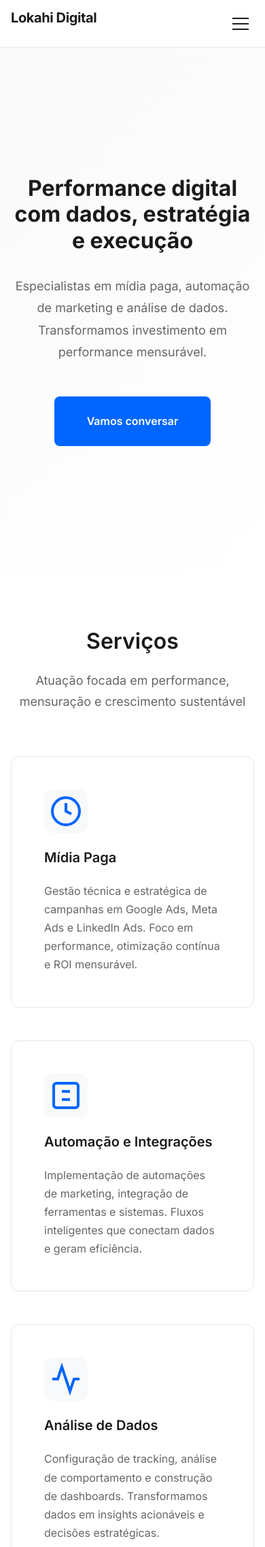
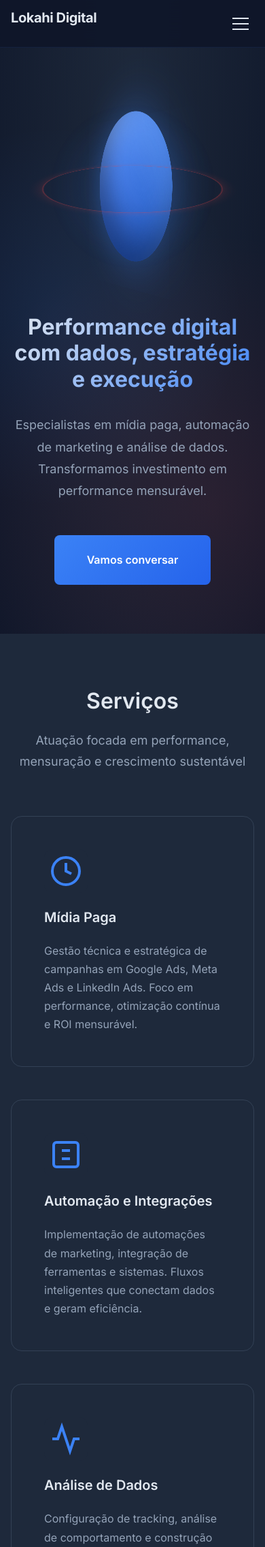
Before and after one commit to igormaiamesquita/lokahi-theme-wp, a WordPress theme: template front-page.php in a window 390 px wide. Shown: the top 2275 px of the page at 68% size. Run offline with PHP 8.4 and a stand-in for WordPress, Linux system fonts and the light colour scheme; the site name, menu and one post (Sample post) are stand-ins, and other content is empty; some libraries are stand-ins or nearby versions.

Commit message:
Redesign: Tema dark elegante com planeta terra animado
Transformação visual completa do tema para design dark moderno:

DESIGN:
- Paleta neutra escura com destaques em azul (#3B82F6) e vermelho (#EF4444)
- Background dark (#0F172A) com gradientes sutis
- Texto em tons claros (#E2E8F0) para contraste
- Sombras e glows profissionais

HERO SECTION:
- Layout em grid 2 colunas (conteúdo + visual)
- Planeta terra 3D animado com:
  * Rotação contínua (20s)
  * Superfície animada (30s)
  * Glow pulsante (4s)
  * Anel orbital estilizado
  * Sombras e efeitos de luz
- Título com gradiente de texto
- Background com radial gradients

COMPONENTES:
- Cards de serviço com:
  * Borda superior animada (gradient)
  * Hover com glow azul
  * Background gradient sutil
- Botões com gradientes animados
- Hover states sofisticados
- Transições suaves

RESPONSIVO:
- Mobile: planeta acima do texto
- Tamanhos adaptáveis do planeta
- Layout single-column em tablets/mobile

MELHORIAS:
- Border radius aumentado (16px)
- Box shadows mais profundas
- CSS Variables para gradientes
- Animações CSS puras (performance)

```diff
--- a/front-page.php
+++ b/front-page.php
@@ -28,6 +28,15 @@ get_header();
 				</p>
 				<div class="hero-cta">
 					<a href="#contato" class="btn btn-primary">Vamos conversar</a>
+				</div>
+			</div>
+
+			<!-- Hero Visual - Animated Planet -->
+			<div class="hero-visual">
+				<div class="planet-container">
+					<div class="planet-glow"></div>
+					<div class="planet"></div>
+					<div class="planet-ring"></div>
 				</div>
 			</div>
 		</div>
--- a/style.css
+++ b/style.css
@@ -39,15 +39,22 @@ Tema desenvolvido com foco em performance, design limpo e experiência profissio
 # CSS Variables
 --------------------------------------------------------------*/
 :root {
-	/* Colors */
-	--color-primary: #0066FF;
-	--color-primary-dark: #0052CC;
-	--color-text: #1A1A1A;
-	--color-text-light: #666666;
-	--color-bg: #FFFFFF;
-	--color-bg-alt: #F8F9FA;
-	--color-border: #E5E7EB;
-	--color-accent: #0066FF;
+	/* Colors - Paleta Neutra com Destaques */
+	--color-primary: #3B82F6;
+	--color-primary-dark: #2563EB;
+	--color-secondary: #EF4444;
+	--color-secondary-dark: #DC2626;
+	--color-dark: #0F172A;
+	--color-dark-alt: #1E293B;
+	--color-text: #E2E8F0;
+	--color-text-light: #94A3B8;
+	--color-text-muted: #64748B;
+	--color-bg: #0F172A;
+	--color-bg-alt: #1E293B;
+	--color-bg-card: #1E293B;
+	--color-border: #334155;
+	--color-accent: #3B82F6;
+	--color-accent-alt: #EF4444;
 
 	/* Typography */
 	--font-family: 'Inter', -apple-system, BlinkMacSystemFont, 'Segoe UI', sans-serif;
@@ -76,9 +83,17 @@ Tema desenvolvido com foco em performance, design limpo e experiência profissio
 
 	/* Effects */
 	--transition: all 0.3s cubic-bezier(0.4, 0, 0.2, 1);
-	--shadow-sm: 0 1px 2px 0 rgba(0, 0, 0, 0.05);
-	--shadow-md: 0 4px 6px -1px rgba(0, 0, 0, 0.1);
-	--shadow-lg: 0 10px 15px -3px rgba(0, 0, 0, 0.1);
+	--shadow-sm: 0 1px 2px 0 rgba(0, 0, 0, 0.3);
+	--shadow-md: 0 4px 6px -1px rgba(0, 0, 0, 0.4);
+	--shadow-lg: 0 20px 25px -5px rgba(0, 0, 0, 0.5);
+	--shadow-glow-blue: 0 0 30px rgba(59, 130, 246, 0.3);
+	--shadow-glow-red: 0 0 30px rgba(239, 68, 68, 0.3);
+
+	/* Gradients */
+	--gradient-primary: linear-gradient(135deg, #3B82F6 0%, #2563EB 100%);
+	--gradient-secondary: linear-gradient(135deg, #EF4444 0%, #DC2626 100%);
+	--gradient-dark: linear-gradient(135deg, #0F172A 0%, #1E293B 100%);
+	--gradient-hero: radial-gradient(ellipse at top, #1E293B 0%, #0F172A 100%);
 }
 
 /*--------------------------------------------------------------
@@ -194,15 +209,17 @@ p {
 	left: 0;
 	right: 0;
 	height: var(--header-height);
-	background-color: rgba(255, 255, 255, 0.95);
-	backdrop-filter: blur(10px);
-	border-bottom: 1px solid var(--color-border);
+	background-color: rgba(15, 23, 42, 0.95);
+	backdrop-filter: blur(20px);
+	border-bottom: 1px solid rgba(59, 130, 246, 0.1);
 	z-index: 1000;
 	transition: var(--transition);
 }
 
 .site-header.scrolled {
-	box-shadow: var(--shadow-md);
+	background-color: rgba(15, 23, 42, 0.98);
+	box-shadow: 0 4px 20px rgba(0, 0, 0, 0.5);
+	border-bottom-color: rgba(59, 130, 246, 0.2);
 }
 
 .header-container {
@@ -279,29 +296,57 @@ p {
 	display: flex;
 	align-items: center;
 	justify-content: center;
-	background: linear-gradient(135deg, #F8F9FA 0%, #FFFFFF 100%);
+	background: var(--gradient-hero);
 	padding-top: var(--header-height);
+	position: relative;
+	overflow: hidden;
+}
+
+.hero-section::before {
+	content: '';
+	position: absolute;
+	top: 0;
+	left: 0;
+	right: 0;
+	bottom: 0;
+	background-image:
+		radial-gradient(circle at 20% 50%, rgba(59, 130, 246, 0.1) 0%, transparent 50%),
+		radial-gradient(circle at 80% 80%, rgba(239, 68, 68, 0.1) 0%, transparent 50%);
+	pointer-events: none;
 }
 
 .hero-container {
 	max-width: var(--container-max);
 	margin: 0 auto;
 	padding: var(--spacing-3xl) var(--container-padding);
-	text-align: center;
+	position: relative;
+	z-index: 1;
+	display: grid;
+	grid-template-columns: 1fr 1fr;
+	gap: var(--spacing-3xl);
+	align-items: center;
+}
+
+.hero-content {
+	text-align: left;
 }
 
 .hero-title {
-	max-width: 900px;
-	margin: 0 auto var(--spacing-lg);
+	max-width: 600px;
+	margin-bottom: var(--spacing-lg);
 	opacity: 0;
 	transform: translateY(30px);
+	background: linear-gradient(135deg, var(--color-text) 0%, var(--color-primary) 100%);
+	-webkit-background-clip: text;
+	-webkit-text-fill-color: transparent;
+	background-clip: text;
 }
 
 .hero-subtitle {
 	font-size: var(--font-size-lg);
 	color: var(--color-text-light);
-	max-width: 700px;
-	margin: 0 auto var(--spacing-xl);
+	max-width: 550px;
+	margin-bottom: var(--spacing-xl);
 	line-height: 1.8;
 	opacity: 0;
 	transform: translateY(30px);
@@ -312,12 +357,109 @@ p {
 	transform: translateY(30px);
 }
 
+/* Hero Visual - Planet Earth */
+.hero-visual {
+	position: relative;
+	display: flex;
+	align-items: center;
+	justify-content: center;
+	height: 500px;
+}
+
+.planet-container {
+	position: relative;
+	width: 400px;
+	height: 400px;
+	perspective: 1000px;
+}
+
+.planet {
+	position: absolute;
+	width: 100%;
+	height: 100%;
+	border-radius: 50%;
+	background: var(--gradient-primary);
+	box-shadow:
+		inset -30px -30px 60px rgba(0, 0, 0, 0.4),
+		inset 30px 30px 60px rgba(255, 255, 255, 0.1),
+		0 0 80px rgba(59, 130, 246, 0.4);
+	animation: planetRotate 20s linear infinite;
+	overflow: hidden;
+}
+
+.planet::before {
+	content: '';
+	position: absolute;
+	top: -50%;
+	left: -50%;
+	width: 200%;
+	height: 200%;
+	background-image:
+		radial-gradient(circle at 30% 30%, rgba(255, 255, 255, 0.2) 0%, transparent 50%),
+		radial-gradient(circle at 70% 70%, rgba(0, 0, 0, 0.2) 0%, transparent 50%);
+	animation: planetSurface 30s linear infinite;
+}
+
+.planet-ring {
+	position: absolute;
+	width: 120%;
+	height: 120%;
+	top: 50%;
+	left: 50%;
+	transform: translate(-50%, -50%) rotateX(75deg);
+	border: 2px solid rgba(239, 68, 68, 0.3);
+	border-radius: 50%;
+	box-shadow: 0 0 20px rgba(239, 68, 68, 0.2);
+}
+
+.planet-glow {
+	position: absolute;
+	width: 110%;
+	height: 110%;
+	top: 50%;
+	left: 50%;
+	transform: translate(-50%, -50%);
+	border-radius: 50%;
+	background: radial-gradient(circle, rgba(59, 130, 246, 0.2) 0%, transparent 70%);
+	animation: planetPulse 4s ease-in-out infinite;
+}
+
+@keyframes planetRotate {
+	0% {
+		transform: rotateY(0deg);
+	}
+	100% {
+		transform: rotateY(360deg);
+	}
+}
+
+@keyframes planetSurface {
+	0% {
+		transform: rotate(0deg);
+	}
+	100% {
+		transform: rotate(360deg);
+	}
+}
+
+@keyframes planetPulse {
+	0%, 100% {
+		opacity: 0.5;
+		transform: translate(-50%, -50%) scale(1);
+	}
+	50% {
+		opacity: 0.8;
+		transform: translate(-50%, -50%) scale(1.05);
+	}
+}
+
 /*--------------------------------------------------------------
 # Services Section
 --------------------------------------------------------------*/
 .services-section {
 	padding: var(--spacing-4xl) var(--container-padding);
-	background-color: var(--color-bg);
+	background-color: var(--color-bg-alt);
+	position: relative;
 }
 
 .services-container {
@@ -349,18 +491,38 @@ p {
 
 .service-card {
 	padding: var(--spacing-xl);
-	background-color: var(--color-bg);
+	background: var(--color-bg-card);
 	border: 1px solid var(--color-border);
-	border-radius: 12px;
+	border-radius: 16px;
 	transition: var(--transition);
 	opacity: 0;
 	transform: translateY(30px);
+	position: relative;
+	overflow: hidden;
+}
+
+.service-card::before {
+	content: '';
+	position: absolute;
+	top: 0;
+	left: 0;
+	right: 0;
+	height: 4px;
+	background: var(--gradient-primary);
+	transform: scaleX(0);
+	transform-origin: left;
+	transition: var(--transition);
+}
+
+.service-card:hover::before {
+	transform: scaleX(1);
 }
 
 .service-card:hover {
 	border-color: var(--color-primary);
-	box-shadow: var(--shadow-lg);
-	transform: translateY(-4px);
+	box-shadow: var(--shadow-glow-blue);
+	transform: translateY(-8px);
+	background: linear-gradient(135deg, var(--color-bg-card) 0%, rgba(59, 130, 246, 0.05) 100%);
 }
 
 .service-icon {
@@ -648,14 +844,33 @@ p {
 }
 
 .btn-primary {
-	background-color: var(--color-primary);
+	background: var(--gradient-primary);
 	color: white;
+	position: relative;
+	overflow: hidden;
+	z-index: 1;
+}
+
+.btn-primary::before {
+	content: '';
+	position: absolute;
+	top: 0;
+	left: 0;
+	width: 100%;
+	height: 100%;
+	background: var(--gradient-secondary);
+	opacity: 0;
+	transition: var(--transition);
+	z-index: -1;
+}
+
+.btn-primary:hover::before {
+	opacity: 1;
 }
 
 .btn-primary:hover {
-	background-color: var(--color-primary-dark);
-	transform: translateY(-2px);
-	box-shadow: var(--shadow-lg);
+	transform: translateY(-4px);
+	box-shadow: var(--shadow-glow-blue);
 }
 
 /*--------------------------------------------------------------
@@ -681,7 +896,7 @@ p {
 		top: var(--header-height);
 		left: 0;
 		right: 0;
-		background-color: white;
+		background-color: var(--color-bg-alt);
 		box-shadow: var(--shadow-md);
 		max-height: 0;
 		overflow: hidden;
@@ -734,6 +949,36 @@ p {
 	.contact-button {
 		min-width: 100%;
 	}
+
+	/* Hero responsive */
+	.hero-container {
+		grid-template-columns: 1fr;
+		gap: var(--spacing-xl);
+		text-align: center;
+	}
+
+	.hero-content {
+		text-align: center;
+		order: 2;
+	}
+
+	.hero-title {
+		max-width: 100%;
+	}
+
+	.hero-subtitle {
+		max-width: 100%;
+	}
+
+	.hero-visual {
+		order: 1;
+		height: 350px;
+	}
+
+	.planet-container {
+		width: 280px;
+		height: 280px;
+	}
 }
 
 @media screen and (max-width: 480px) {
@@ -745,4 +990,13 @@ p {
 	.hero-container {
 		padding: var(--spacing-2xl) var(--container-padding);
 	}
+
+	.hero-visual {
+		height: 280px;
+	}
+
+	.planet-container {
+		width: 220px;
+		height: 220px;
+	}
 }
```
Also changed, not shown: other parts of style.css (+48 -14 lines).
